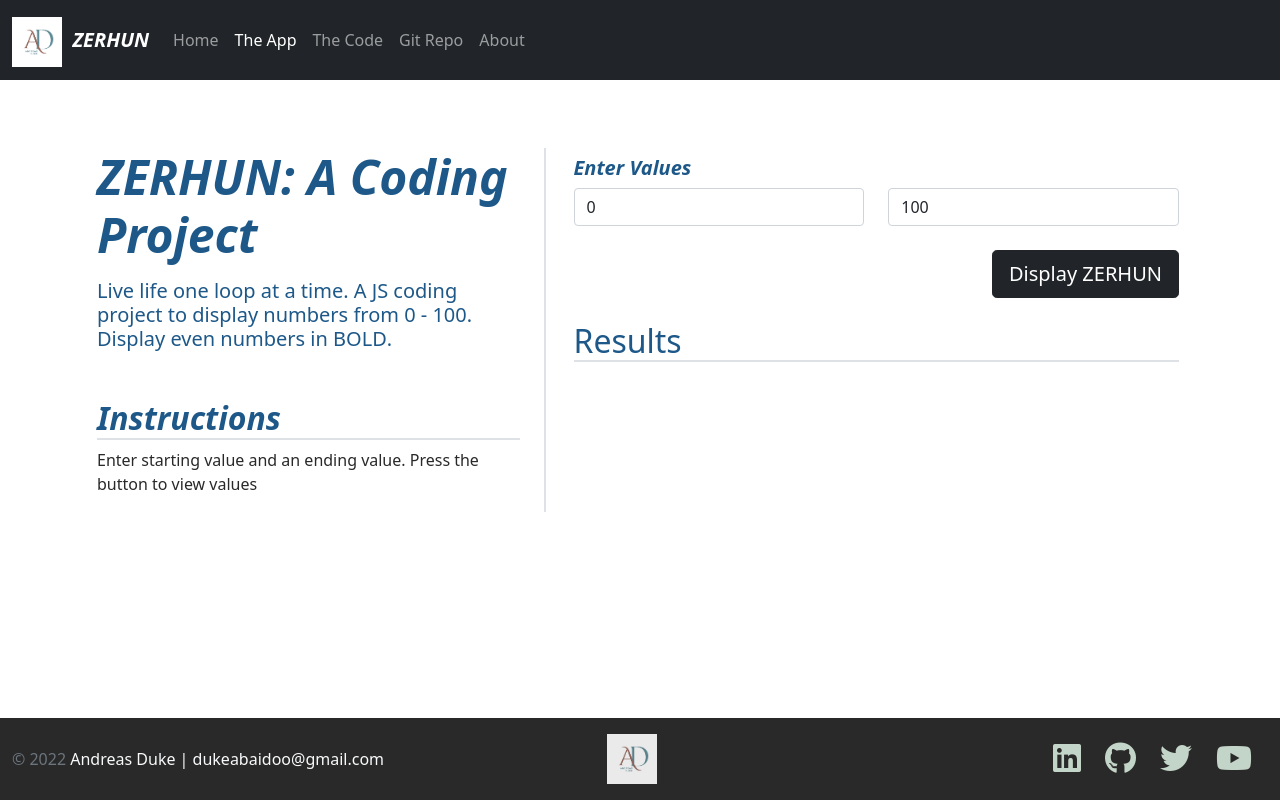
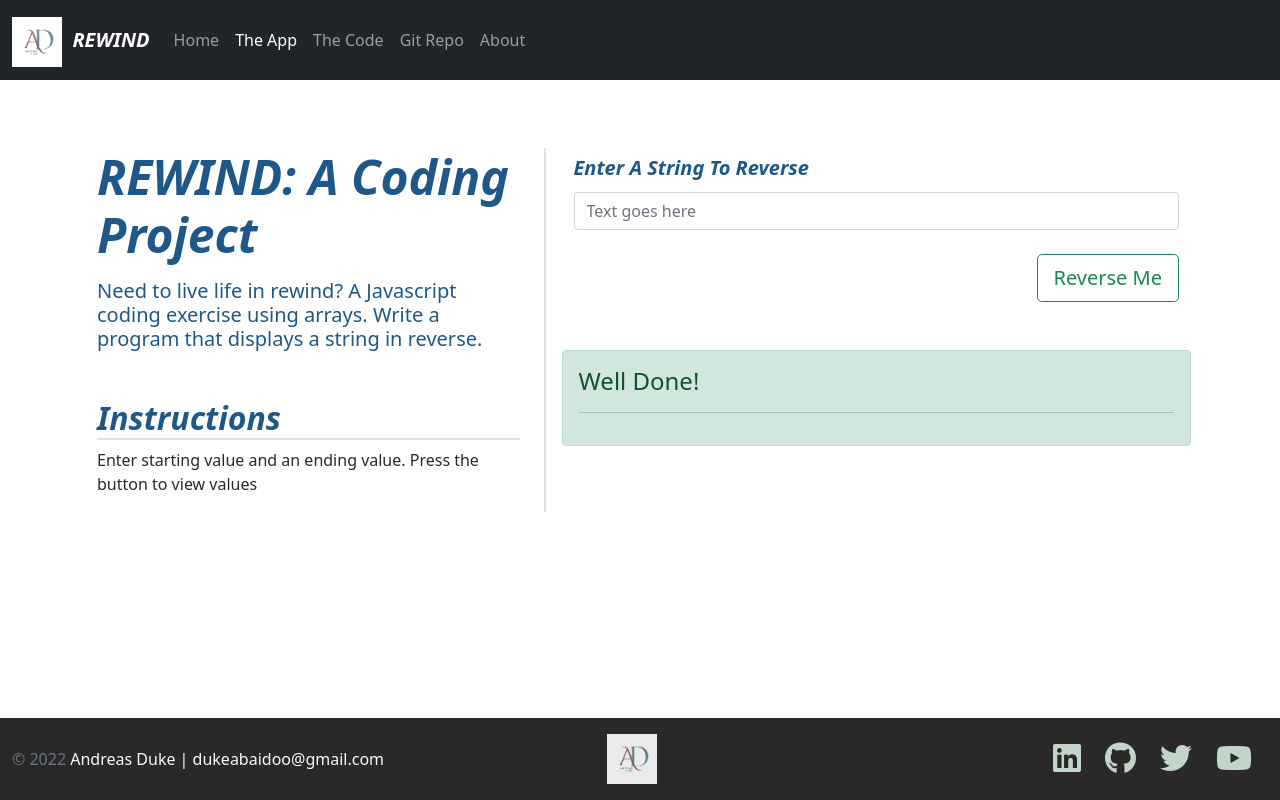
Before and after one commit to AndreasGuy54/Rewind, a plain HTML site: page app.html in a window 1280 px wide. Drawn offline with nearby package versions, Linux system fonts and the light colour scheme.

Commit message:
Layout of App Page

```diff
--- a/app.html
+++ b/app.html
@@ -2,7 +2,7 @@
 <html lang="en" class="h-100">
 
 <head>
-    <title>ZERHUN: Coding Project by Andreas Abaidoo</title>
+    <title>REWIND: Coding Project by Andreas Abaidoo</title>
     <!-- Required meta tags -->
     <meta charset="utf-8">
     <meta name="viewport" content="width=device-width, initial-scale=1, shrink-to-fit=no">
@@ -23,7 +23,7 @@
     <!-- ======== Nav Section =========== -->
     <nav class="navbar navbar-expand-md navbar-dark fixed-top bg-dark">
         <div class="container-fluid">
-            <a class="navbar-brand mt-1 logoFont" href="index.html"><img src="./img/AD-logo-light.png" alt="my brand" height="50">&nbsp; ZERHUN</a>
+            <a class="navbar-brand mt-1 logoFont" href="index.html"><img src="./img/AD-logo-light.png" alt="my brand" height="50">&nbsp; REWIND</a>
             <button class="navbar-toggler" type="button" data-bs-toggle="collapse" data-bs-target="#navbarCollapse"
                 aria-controls="navbarCollapse" aria-expanded="false" aria-label="Toggle navigation">
                 <span class="navbar-toggler-icon"></span>
@@ -55,38 +55,33 @@
         <div class="container mt-5 mb-5">
             <div class="row g-4 mt-3">
                 <div class="col-sm-12 col-md-5 border-end border-2 px-4">
-                    <h1 class="display-5 fw-bold mb-3 logoFont">ZERHUN: A Coding Project </h1>
+                    <h1 class="display-5 fw-bold mb-3 logoFont">REWIND: A Coding Project </h1>
                     <h4 class="lead">
-                        Live life one loop at a time. A JS coding project to display numbers from 0 - 100.
-                        Display even numbers in <strong>BOLD</strong>.
+                        Need to live life in rewind? A Javascript coding exercise using arrays. Write a program that displays a
+                        string in <strong>reverse</strong>.
                     </h4>
                     <h2 class="mt-5 border-2 border-bottom logoFont">Instructions</h2>
                     <p>Enter starting value and an ending value. Press the button to view values</p>
                 </div>
                 <div class="col-sm-7 col-md-7">
                     <div class="px-3 py-2">
-                        <h5 class="logoFont">Enter Values</h5>
+                        <h5 class="logoFont">Enter A String To Reverse</h5>
                         <form class="row">
-                            <div class="col">
-                                <input id="startValue" type="number" class="form-control" placeholder="Start Value"
-                                    value="0" aria-label="Start Value">
-                            </div>
-                            <div class="col">
-                                <input id="endValue" type="number" class="form-control" placeholder="End Value"
-                                    value="100" aria-label="End Value">
+                            <div class="col mt-1">
+                                <input id="userString" type="text" class="form-control" placeholder="Text goes here"
+                                    aria-label="Enter A String">
                             </div>
                             <div class="col-12 mt-4 d-flex justify-content-lg-end justify-content-md-start">
-                                <button id="btnSubmit" type="button" onclick="getValues()" class="btn btn-dark btn-lg">Display ZERHUN</button>
+                                <button id="btnSubmit" type="button" onclick="getValues()" class="btn btn-outline-success btn-lg">Reverse Me</button>
+                            </div>
+                            <div id="alert" role="alert" class="alert alert-success mt-5 invisibl fade show">
+                                <h4 class="alert-heading">Well Done!</h4>
+                                <hr>
+                                <p id="message">
+                                    <!-- message goes here -->
+                                </p>
                             </div>
                         </form>
-                        <h2 class="mt-4 border-bottom border-2">Results</h2>
-                        <div class="table-responsive">
-                            <table class="table table-striped table-sm">
-                                <tbody id="results">
-                                    <!-- results go here -->
-                                </tbody>
-                            </table>
-                        </div>
                     </div>
                 </div>
             </div>
--- a/js/site.js
+++ b/js/site.js
@@ -1,4 +1,19 @@
-// get the values from the inputs on the app page
+// Get the string from the input on the app page (controller function)
+const getValue = () => {
+
+}
+
+// Reverse the string (logic function)
+const reverseString = () => {
+
+}
+
+// Display the reversed string to the user (view function)
+const displayString = () => {
+
+}
+
+
 const getValues = () => {
     let firstNum = parseInt(document.querySelector('#startValue').value)
     let lastNum = parseInt(document.querySelector('#endValue').value)
```
Also changed, not shown: code.html (+3 -3 lines), index.html (+9 -6 lines).
